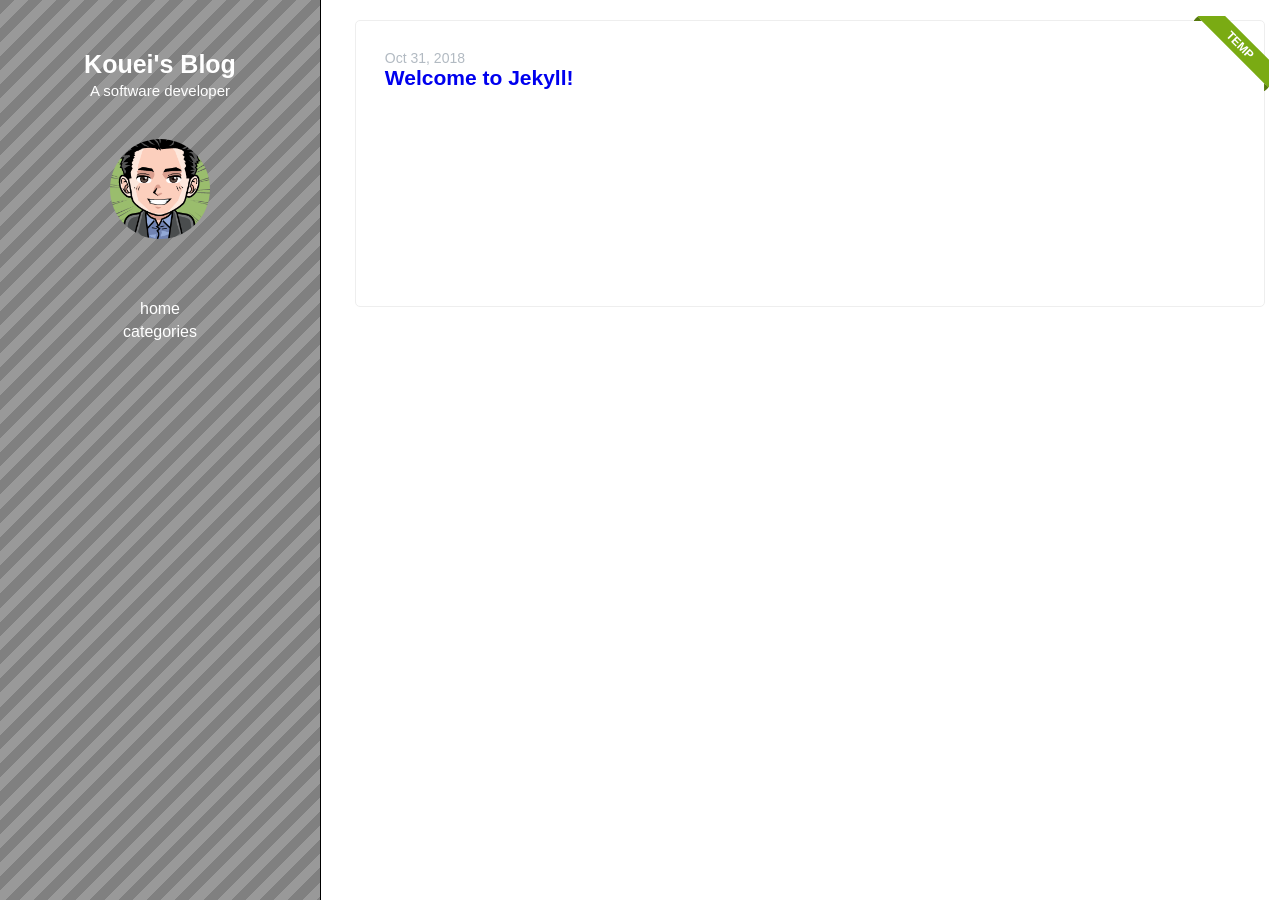
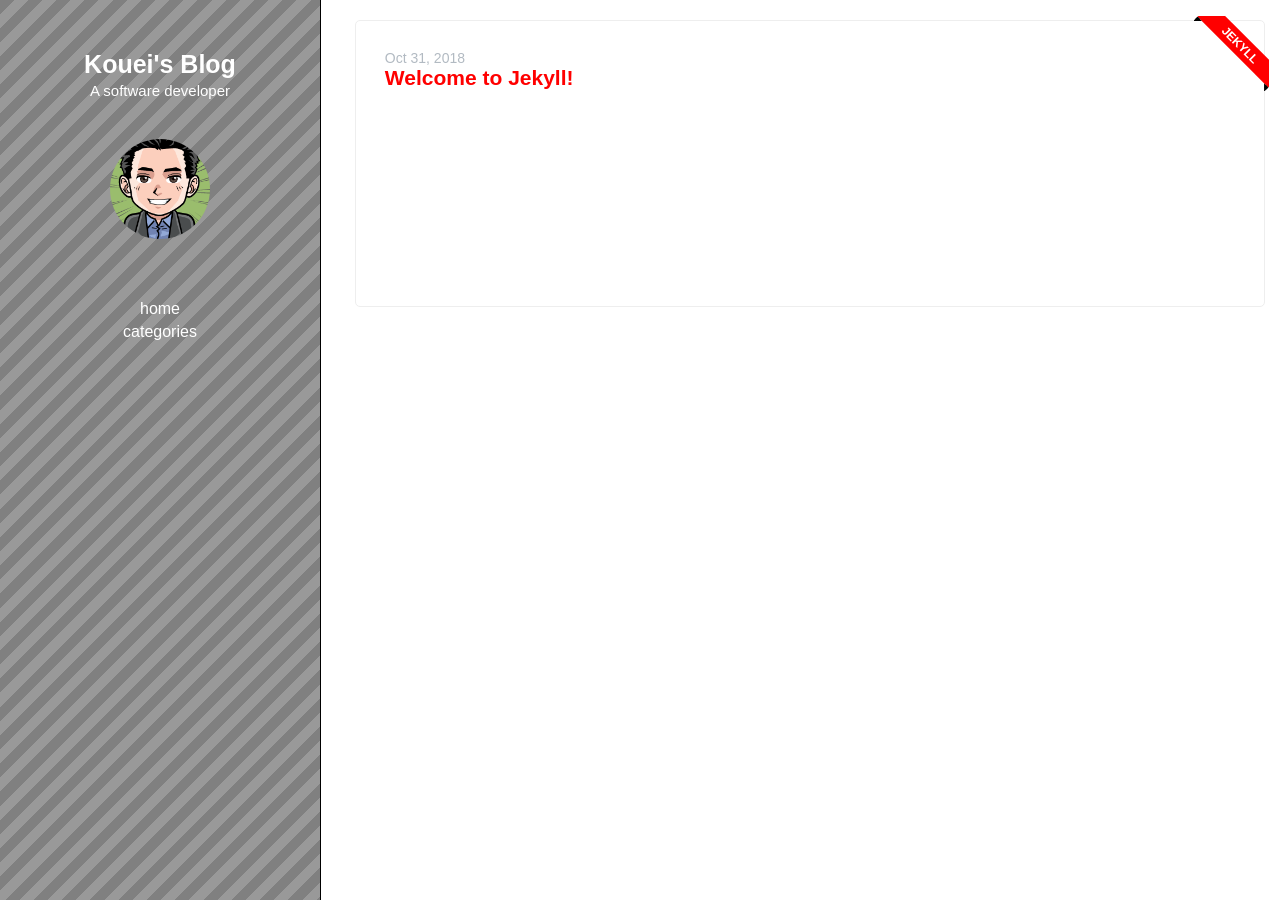
Before and after one commit to kouei-dev/kouei-dev.github.io, a Jekyll site: the page built from index.md, in a window 1280 px wide. Built offline with Jekyll 4.4.1, drawn with Linux system fonts in a browser that asks for light colours; our own code applies the rules of GitHub Pages for plain Markdown files.

Commit message:
[feat] dynamic color home

```diff
--- a/_layouts/home.html
+++ b/_layouts/home.html
@@ -14,13 +14,13 @@ layout: default
 
       <article class="box-item-post">
         <span class="box-item-ribbon">
-          <span>
-            temp
+          <span style="background-color:{{ post.color }}">
+            {{ post.keyword }}
           </span>
         </span>
         <div class="box-item-body">
           <div class="post-date">{{ post.date | date: date_format }} </div>
-          <a class="post-title" href="{{ post.url | relative_url }}">
+          <a class="post-title" href="{{ post.url | relative_url }}" style="color:{{ post.color }}">
             <h2>{{ post.title | escape }}</h2>
           </a>
 
--- a/_posts/2018-10-31-welcome-to-jekyll.markdown
+++ b/_posts/2018-10-31-welcome-to-jekyll.markdown
@@ -3,6 +3,8 @@ layout: post
 title:  "Welcome to Jekyll!"
 date:   2018-10-31 22:44:54 +0900
 categories: [jekyll update]
+color: "red"
+keyword: jekyll
 ---
 You’ll find this post in your `_posts` directory. Go ahead and edit it and re-build the site to see your changes. You can rebuild the site in many different ways, but the most common way is to run `jekyll serve`, which launches a web server and auto-regenerates your site when a file is updated.
 
--- a/_sass/noblesse/_layout.scss
+++ b/_sass/noblesse/_layout.scss
@@ -157,10 +157,11 @@ header .header-page-list .header-page-link a {
   display: block;
   position: absolute;
   width: 100px;
-  background-color: #7aab13;
+  //background-color: #7aab13;
   color: #fff;
   font-size: .75rem;
   font-weight: bold;
+  font-family: $sans-serif-ko;
   text-transform: uppercase;
   text-align: center;
   line-height: 20px;
@@ -177,10 +178,10 @@ header .header-page-list .header-page-link a {
   left: 0;
   top: 100%;
   z-index: -1;
-  border-top: 3px solid #55780d;
+  border-top: 3px solid black;
   border-right: 3px solid transparent;
   border-bottom: 3px solid transparent;
-  border-left: 3px solid #55780d;
+  border-left: 3px solid black;
 }
 
 .home .wrapper-post-list .box-item-ribbon span::after {
@@ -191,8 +192,8 @@ header .header-page-list .header-page-link a {
   top: 100%;
   right: 0px;
   z-index: -1;
-  border-top: 3px solid #55780d;
-  border-right: 3px solid #55780d;
+  border-top: 3px solid black;
+  border-right: 3px solid black;
   border-bottom: 3px solid transparent;
   border-left: 3px solid transparent;
 }
```
